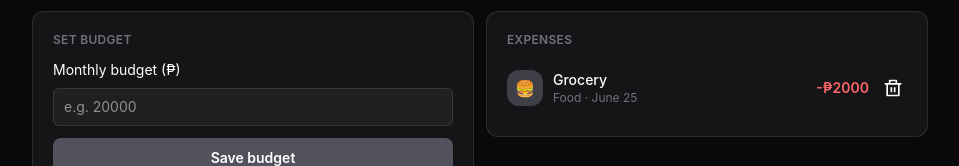
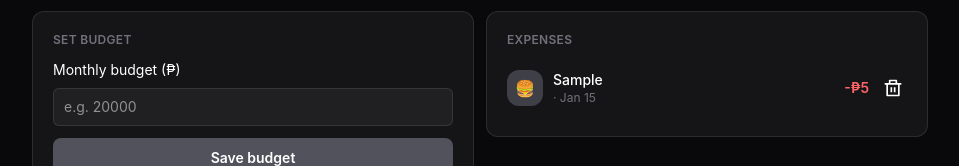
Before and after one commit to ndrxxz/expense-tracker-app, a React (Vite) app: page / in a window 1280 px wide. Both pictures are taken after typing "Sample", "5", "2020-01-15" into the empty fields and a click on the button "+ Add expense". Shown: the part 304-470 px from the top of the page, without its empty margins (160-1119 px from the left). Built offline with nearby package versions, Linux system fonts and the light colour scheme.

Commit message:
add exppense list using map

```diff
--- a/src/components/expenses/ExpenseList.jsx
+++ b/src/components/expenses/ExpenseList.jsx
@@ -21,22 +21,33 @@ function ExpenseList({ expenses }) {
       {/* <EmptyState /> */}
 
       <div className="flex flex-col max-h-120 overflow-y-auto">
-        <div className="flex items-center gap-2.5 py-2.5 border-b border-zinc-600 last:border-b-0">
+        {expenses.map((expense, index) => (
+          <div
+            key={index}
+            className="flex items-center gap-2.5 py-2.5 border-b border-zinc-600 last:border-b-0"
+          >
             <div className="w-9 h-9 rounded-xl bg-zinc-700 flex items-center justify-center text-base shrink-0">
               🍔
             </div>
 
             <div className="flex-1 min-w-0">
               <div className="text-sm font-medium whitespace-nowrap overflow-hidden text-ellipsis">
-              Grocery
+                {expense.description}
               </div>
-            <div className="text-xs text-zinc-500">Food · June 25</div>
+              <div className="text-xs text-zinc-500">
+                {expense.category} · {formatDate(expense.date)}
+              </div>
             </div>
 
-          <div className="text-sm font-semibold text-red-400">-₱2000</div>
+            <div className="text-sm font-semibold text-red-400">
+              -₱{expense.amount}
+            </div>
 
-          <div className="cursor-pointer text-xl px-1 w-auto"><RiDeleteBinLine /></div>
+            <div className="cursor-pointer text-xl px-1 w-auto">
+              <RiDeleteBinLine />
             </div>
+          </div>
+        ))}
       </div>
     </div>
   );
```
Lines whose indentation alone changed are shown as unchanged.
